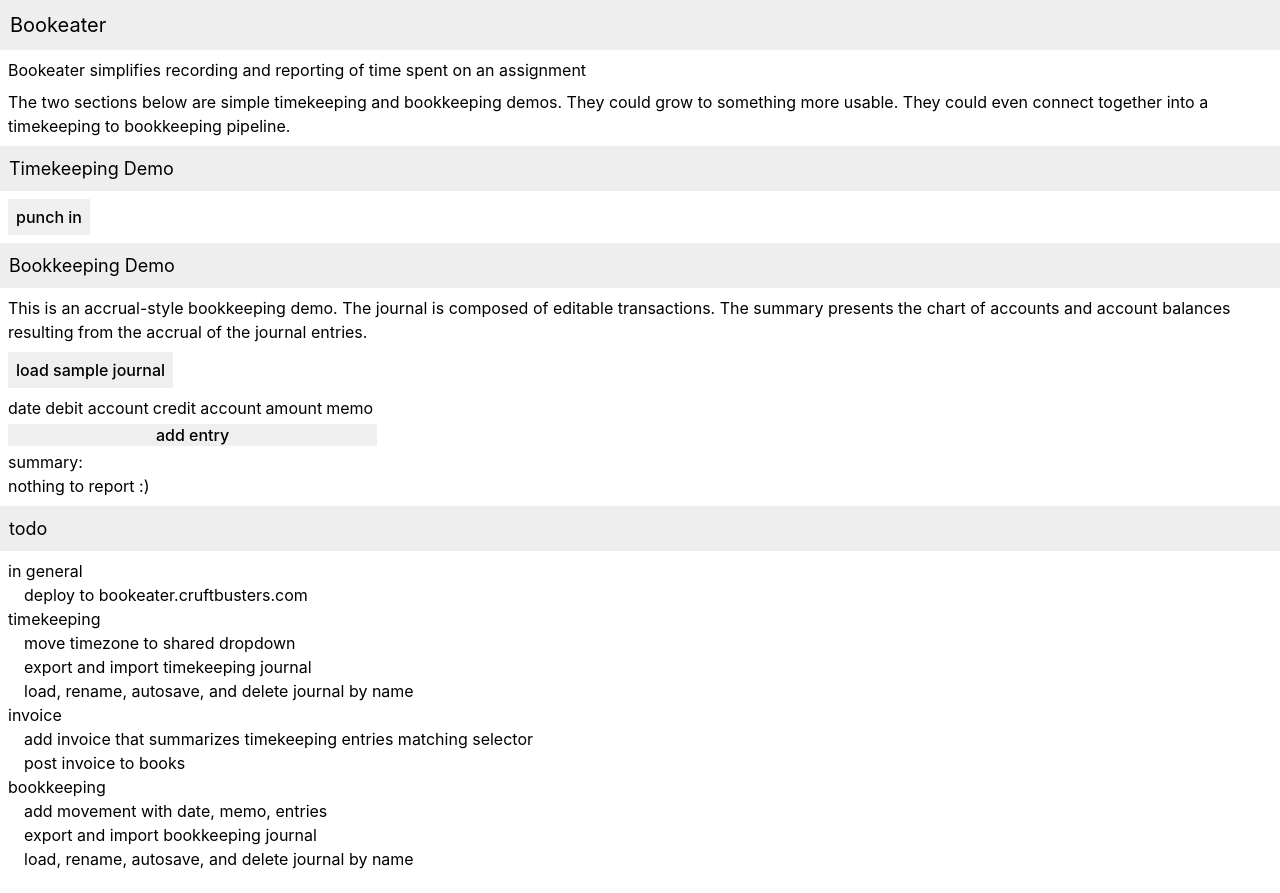
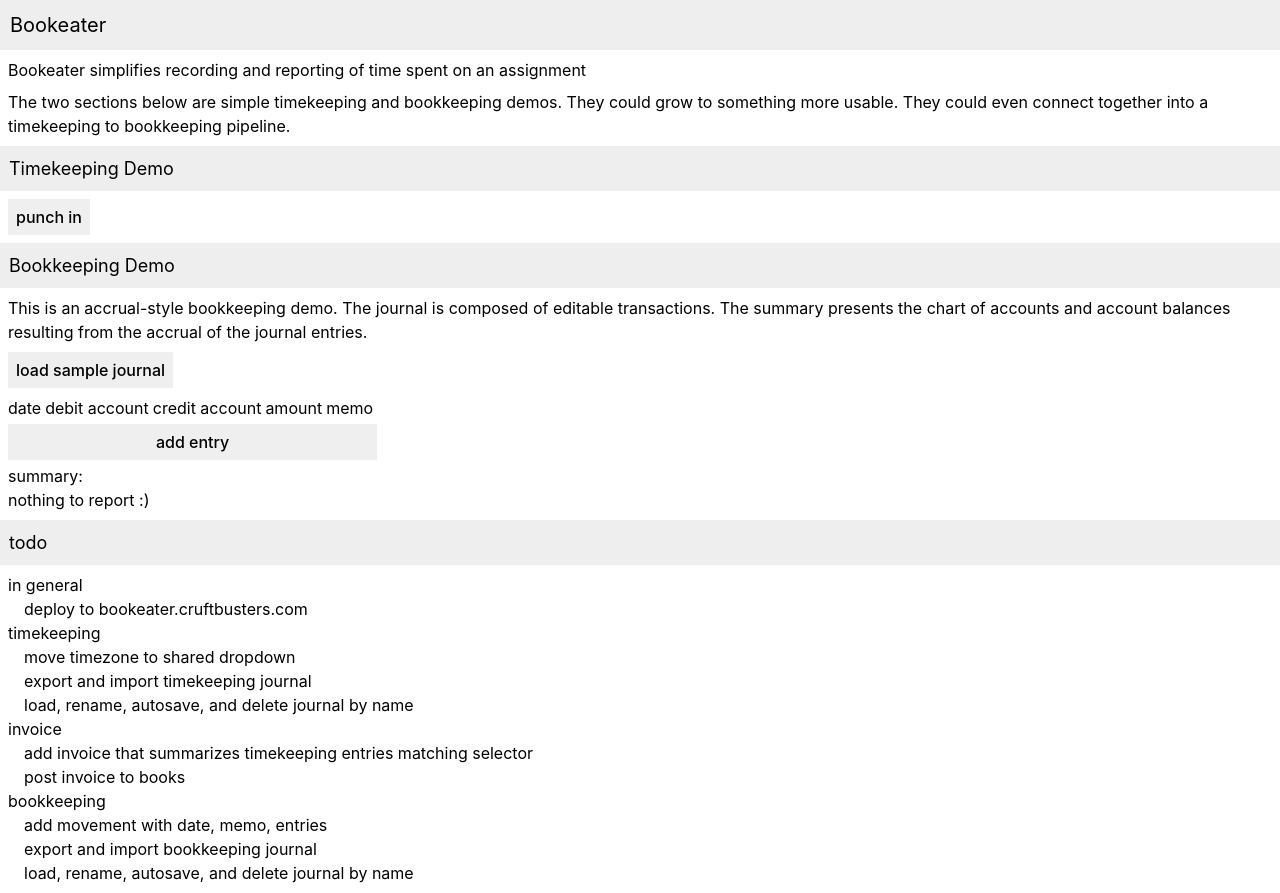
Before and after one commit to cruftbusters/bookeater, a React (Vite) app in the folder apps/webapp/: page / in a window 1280 px wide. Built offline with nearby package versions, Linux system fonts and the light colour scheme.

Commit message:
add style to add entry button

```diff
--- a/apps/webapp/src/BookkeepingDemo/index.tsx
+++ b/apps/webapp/src/BookkeepingDemo/index.tsx
@@ -117,7 +117,7 @@ export default function BookkeepingDemo() {
           ))}
           <button
             onClick={() => appendEntry(entry())}
-            className={cn(styles.add_entry)}
+            className={cn(styles.add_entry, styles.gap_padding)}
           >
             add entry
           </button>
```
